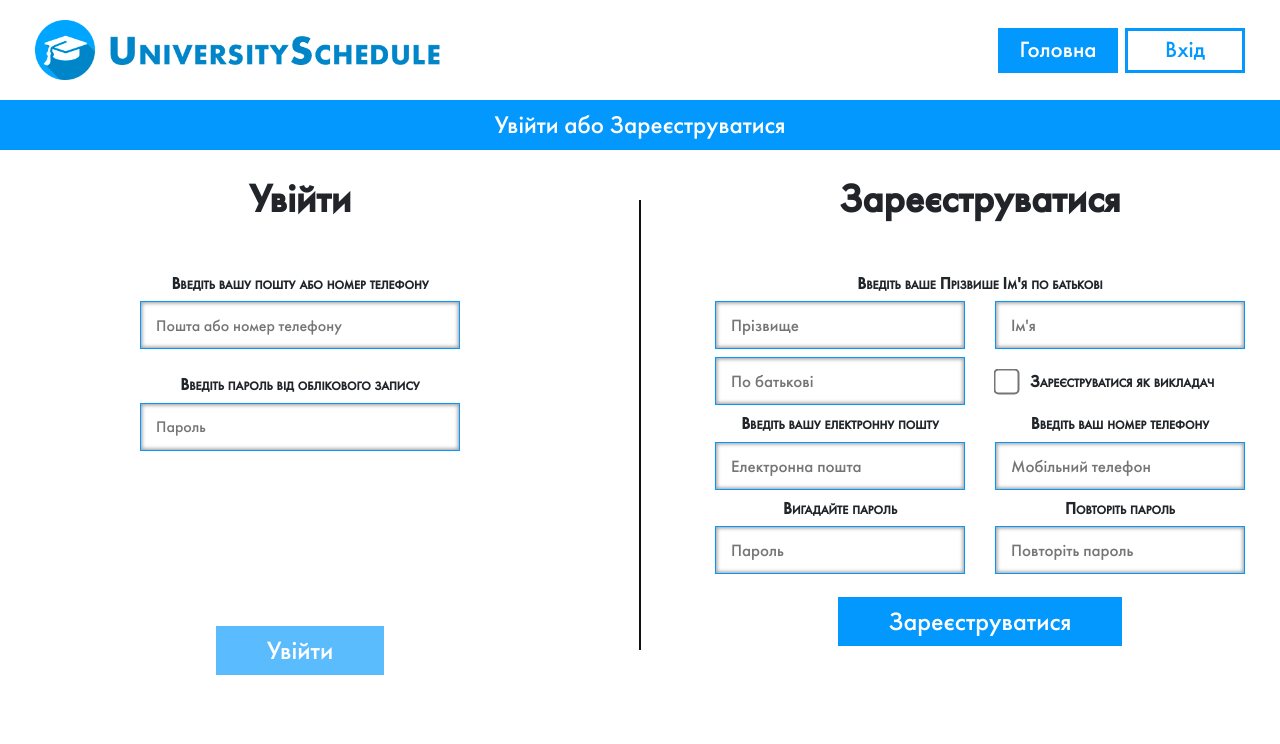
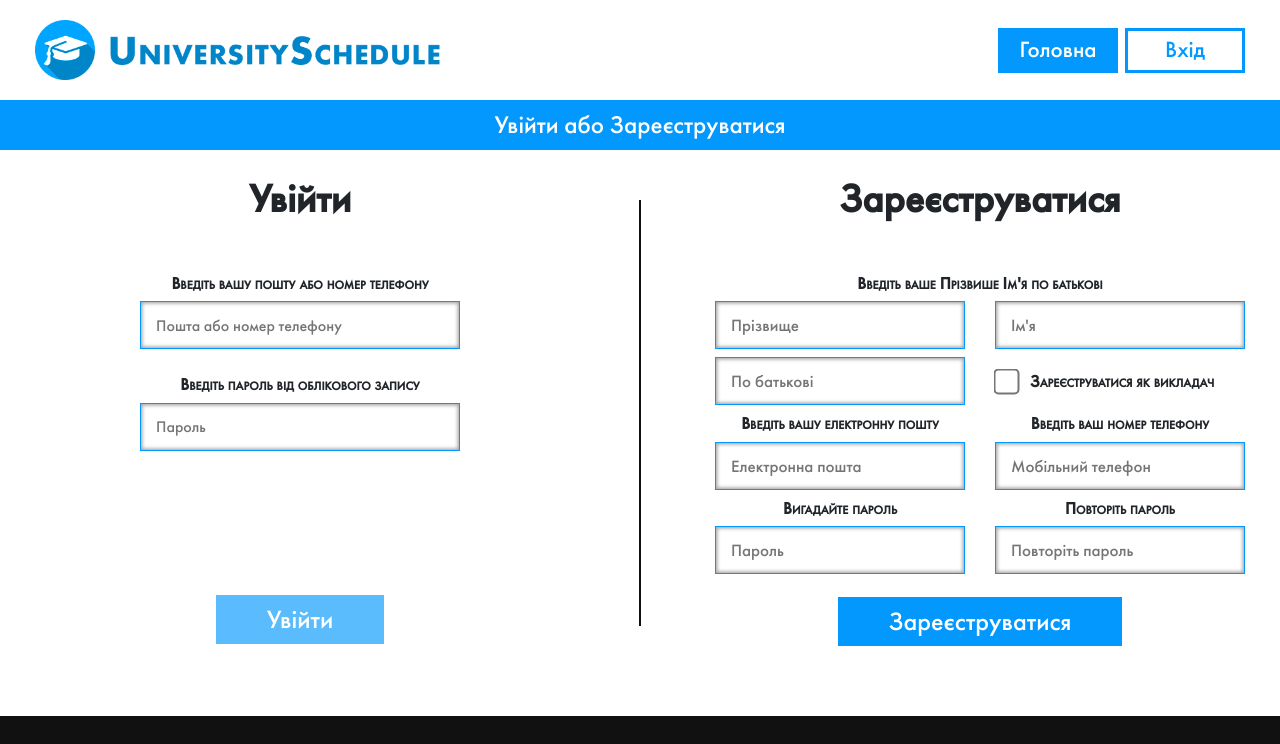
Before and after one commit to mariyahubko04/Schedule-lessons, a React (Create React App) app: page /#/login in a window 1280 px wide. Shown: the top 744 px of the page. Built offline with nearby package versions, Linux system fonts and the light colour scheme; no server answers; sample sign-in values are in the browser's storage.

Commit message:
small fixes

```diff
--- a/src/sass/login.css
+++ b/src/sass/login.css
@@ -106,7 +106,7 @@
 }
 
 .login-block__form--field-btn-login {
-  margin-top: 121px;
+  margin-top: 90px;
 }
 
 .login-block .error-text {
--- a/src/sass/login.scss
+++ b/src/sass/login.scss
@@ -96,7 +96,7 @@
   }
 
   &__form--field-btn-login {
-    margin-top: 121px;
+    margin-top: 90px;
   }
 
   .error-text {
--- a/src/сomponents/LoginPage/ProfilePage/ProfilePageComponents/ExitBtn.js
+++ b/src/сomponents/LoginPage/ProfilePage/ProfilePageComponents/ExitBtn.js
@@ -1,8 +1,15 @@
 import React from "react";
+import { useHistory } from "react-router-dom";
 
 export const ExitBtn = () => {
+  const history = useHistory();
+
+  const handleExit = () => {
+    history.push('/');
+  };
+
   return (
-    <div className="display-flex exit-btn">
+    <div className="display-flex exit-btn" onClick={handleExit}>
       Вийти з облікового запису
       <img src='images/exit.png' />
     </div>
```
Also changed, not shown: 1 other file (tests, documents, lock files or other folders).
